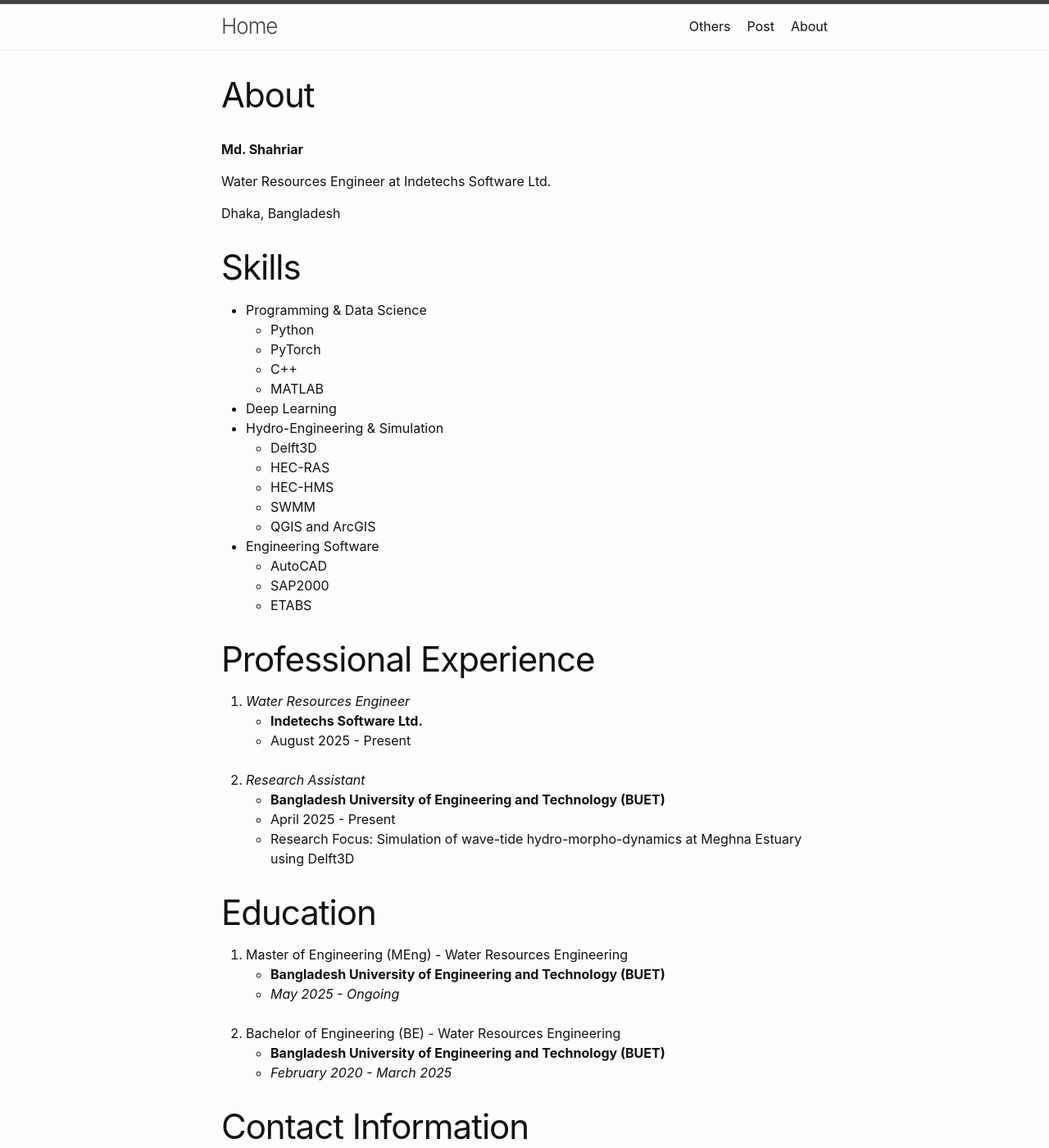
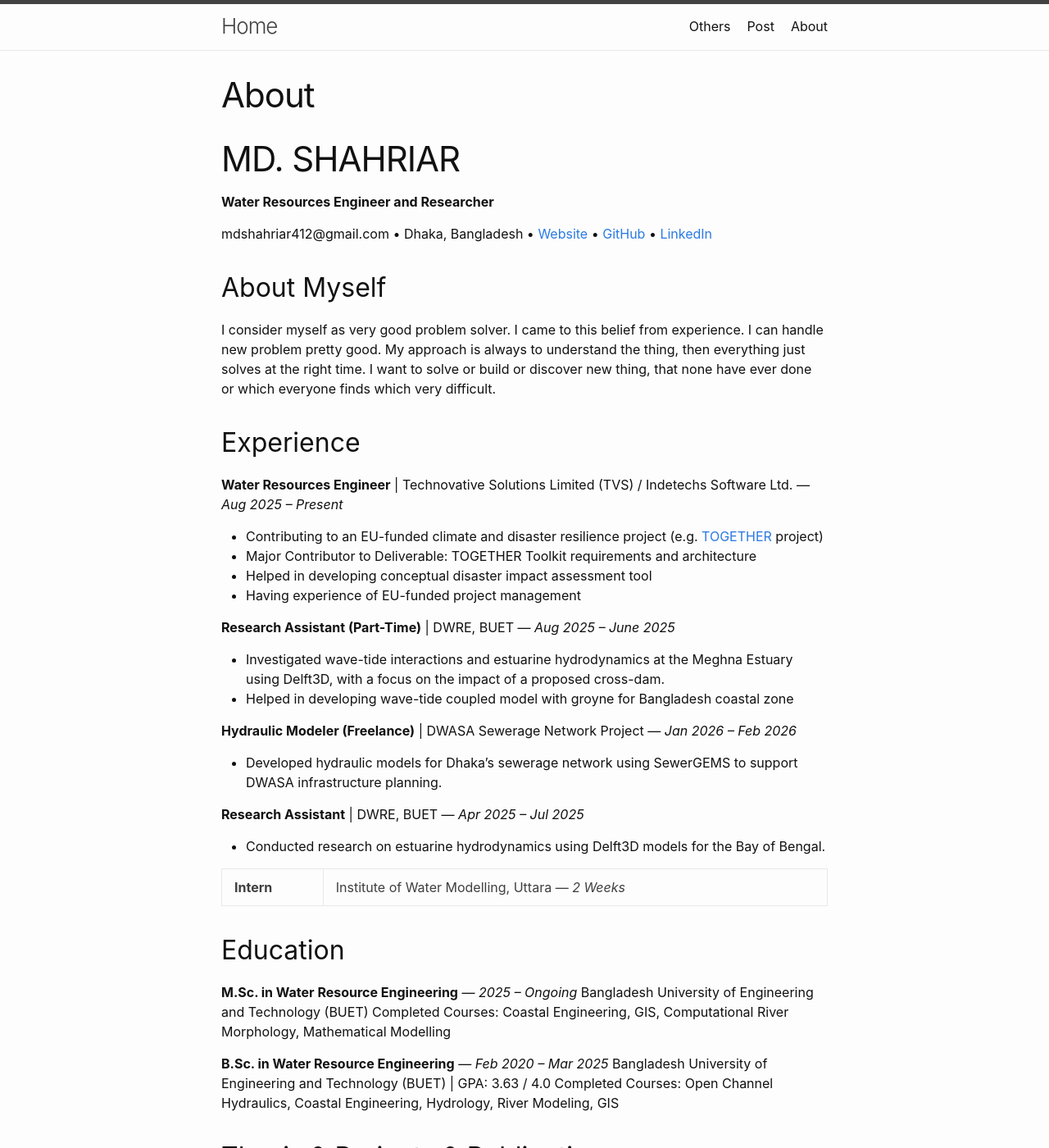
Before and after one commit to shriar/shriar.github.io, a Jekyll site: the page built from about.md, in a window 1280 px wide and 1400 px high. Shown: the whole window at 82% size. Built offline with Jekyll 4.4.1, drawn with Linux system fonts in a browser that asks for light colours; some of the changed text lies outside the part shown.

Commit message:
chore: update about page content with expanded experience, project details, and technical skills

```diff
--- a/about.md
+++ b/about.md
@@ -3,46 +3,84 @@ layout: page
 title: About
 ---
 
-**Md. Shahriar**
+# MD. SHAHRIAR
 
-Water Resources Engineer at Indetechs Software Ltd.
+**Water Resources Engineer and Researcher**
 
-Dhaka, Bangladesh
+mdshahriar412@gmail.com • Dhaka, Bangladesh • [Website](https://shriar.github.io/about.html) • [GitHub](https://github.com/shriar) • [LinkedIn](https://www.linkedin.com/in/md-shahriar-9b9b191a4/)
 
-# Skills
-- Programming & Data Science
-    - Python
-    - PyTorch
-    - C++
-    - MATLAB
-- Deep Learning
-- Hydro-Engineering & Simulation
-    - Delft3D
-    - HEC-RAS
-    - HEC-HMS
-    - SWMM
-    - QGIS and ArcGIS
-- Engineering Software
-    - AutoCAD
-    - SAP2000
-    - ETABS
+## About Myself
 
-# Professional Experience
-1. *Water Resources Engineer*
-	- **Indetechs Software Ltd.**
-	- August 2025 - Present <br><br>
-2. *Research Assistant*
-	- **Bangladesh University of Engineering and Technology (BUET)**
-	- April 2025 - Present
-	- Research Focus: Simulation of wave-tide hydro-morpho-dynamics at Meghna Estuary using Delft3D
+I consider myself as very good problem solver. I came to this belief from experience. I can handle new problem pretty good. My approach is always to understand the thing, then everything just solves at the right time. I want to solve or build or discover new thing, that none have ever done or which everyone finds which very difficult.
 
-# Education
-1. Master of Engineering (MEng) - Water Resources Engineering
-	- **Bangladesh University of Engineering and Technology (BUET)**
-	- _May 2025 - Ongoing_<br><br>
-2. Bachelor of Engineering (BE) - Water Resources Engineering
-	- **Bangladesh University of Engineering and Technology (BUET)**
-	- _February 2020 - March 2025_
+## Experience
 
-# Contact Information
-- **Email:** mdshahriar412@gmail.com
+**Water Resources Engineer** | Technovative Solutions Limited (TVS) / Indetechs Software Ltd. — *Aug 2025 – Present*
+- Contributing to an EU-funded climate and disaster resilience project (e.g. [TOGETHER](https://together-euproject.eu/) project)
+- Major Contributor to Deliverable: TOGETHER Toolkit requirements and architecture
+- Helped in developing conceptual disaster impact assessment tool
+- Having experience of EU-funded project management
+
+**Research Assistant (Part-Time)** | DWRE, BUET — *Aug 2025 – June 2025*
+- Investigated wave-tide interactions and estuarine hydrodynamics at the Meghna Estuary using Delft3D, with a focus on the impact of a proposed cross-dam.
+- Helped in developing wave-tide coupled model with groyne for Bangladesh coastal zone
+
+**Hydraulic Modeler (Freelance)** | DWASA Sewerage Network Project — *Jan 2026 – Feb 2026*
+- Developed hydraulic models for Dhaka's sewerage network using SewerGEMS to support DWASA infrastructure planning.
+
+**Research Assistant** | DWRE, BUET — *Apr 2025 – Jul 2025*
+- Conducted research on estuarine hydrodynamics using Delft3D models for the Bay of Bengal.
+
+**Intern** | Institute of Water Modelling, Uttara — *2 Weeks*
+
+## Education
+
+**M.Sc. in Water Resource Engineering** — *2025 – Ongoing*
+Bangladesh University of Engineering and Technology (BUET)
+Completed Courses: Coastal Engineering, GIS, Computational River Morphology, Mathematical Modelling
+
+**B.Sc. in Water Resource Engineering** — *Feb 2020 – Mar 2025*
+Bangladesh University of Engineering and Technology (BUET) | GPA: 3.63 / 4.0
+Completed Courses: Open Channel Hydraulics, Coastal Engineering, Hydrology, River Modeling, GIS
+
+## Thesis & Projects & Publication
+
+**Undergraduate Thesis — Hydrodynamic Modeling at Meghna Estuary** (Delft3D | Python | GIS) [\[Link\]](https://zenodo.org/records/17403667)
+- Developed a coupled wave-tide hydrodynamic model to simulate nearshore hydrodynamics in the Bay of Bengal at the Meghna Estuary.
+- Analyzed water flow patterns and velocity fields under multiple tidal scenarios to evaluate estuarine impacts of proposed infrastructure.
+
+**Project — River Discharge Forecasting Using GNN-GRU Deep Learning** (Python | PyTorch) [\[Link\]](https://github.com/shriar/Discharge-Forcasting-Using-GNN-GRU)
+- Designed and trained a hybrid Graph Neural Network (GNN) + Gated Recurrent Unit (GRU) model to predict river discharge from multi-variate hydrometeorological inputs (rainfall, temperature, evaporation).
+
+**Project — Flood Inundation Analysis: Padma Bridge Impact** (HEC-RAS 2D | Python | GIS)
+- Performed 2D hydraulic modeling with a team to compare flood inundation extents before and after Padma Bridge construction; results indicated increased inundated area post-construction.
+
+**Project — Groundwater Potential Zone Mapping – Kishoreganj District** (GIS | GEE | Python) [\[Link\]](https://drive.google.com/file/d/1I9p1s18IaxNT_pLoy4ecArZUjjP9NAYn/view?usp=sharing)
+- Used GIS, Python, and Google Earth Engine to delineate groundwater potential zones in Kishoreganj with a team to support sustainable irrigation planning for Boro rice cultivation.
+
+**Project — Rainfall-Runoff Modeling – Padma River Basin** (HEC-HMS)
+- Built and calibrated a HEC-HMS model in collaboration with a team to assess the rainfall-runoff processes across the Padma River Basin.
+
+**Project — Deep Learning Implementations** (Python | PyTorch)
+- Independent implementations: [GPT language model](https://github.com/shriar/GPT), [FIDLAR](https://github.com/shriar/Implementing-FIDLAR-in-Pytorch), and multiple [deep learning paper](https://github.com/shriar/DeepLearning-Paper-Implementation) reproductions — published on GitHub.
+
+**Project — ERA5 Reanalysis Data Processing Tool** (Python) [\[Link\]](https://github.com/shriar/Era5-data-to-excell--for-hydrological-modelling-HEC-HMS--)
+- Built a Python pipeline to convert ERA5 gridded reanalysis data into sub-basin time series format compatible with HEC-HMS, streamlining hydrological modeling workflows.
+
+**Project — Delft3D Pre-processing, Post-processing and Visualization Tool** (Python) [\[Link\]](https://github.com/shriar/Delft3d-Pre-and-Post-Processing-and-visualisation-Tool)
+- Created python tools to help in pre-processing input files into Delft3D model, post-processing the output files from Delft3D, and understanding the output through visualization.
+
+**Poster — Multi-Scale Hydro-meteorological Assessment of Extreme Flooding Events** (Delft3D | Python | HEC-HMS) [\[Link\]](https://sciforum.net/manuscripts/26294/slides.pdf)
+- This study aims to quantify the contribution of tidal surges, rainfall, and geomorphological features to flood intensity.
+
+## Technical Skills
+
+**Programming & Data Science:** Python, PyTorch, C++, Rust, MATLAB, Deep Learning, Google Earth Engine
+
+**Hydro-Engineering & Simulation Software:** Delft3D, HEC-RAS, SFINCS, HEC-HMS, SWMM, SewerGEMS, SWAT
+
+**Engineering Software:** QGIS, ArcGIS, AutoCAD, SAP2000, ETABS
+
+**Languages:** Bangla (Native), English (Professional)
+
+**Other:** Project Management
```
